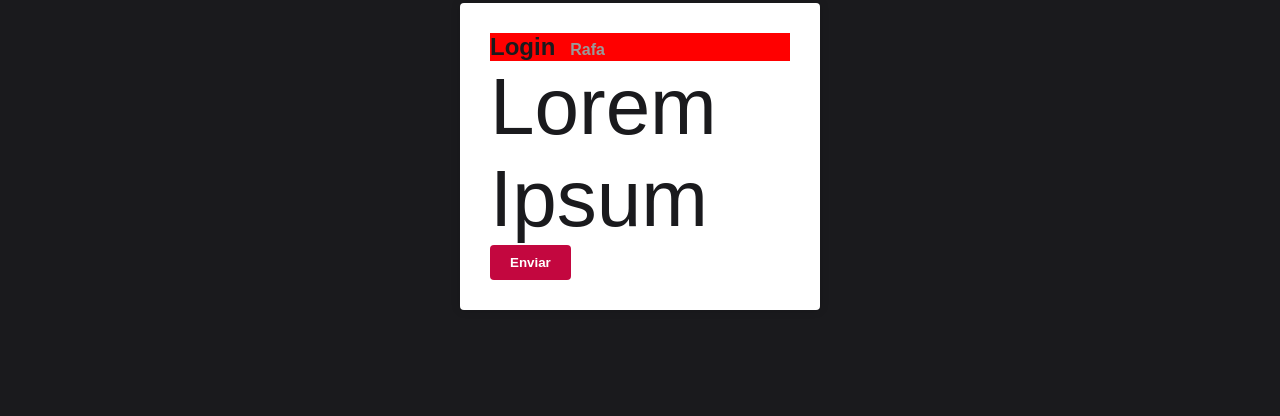
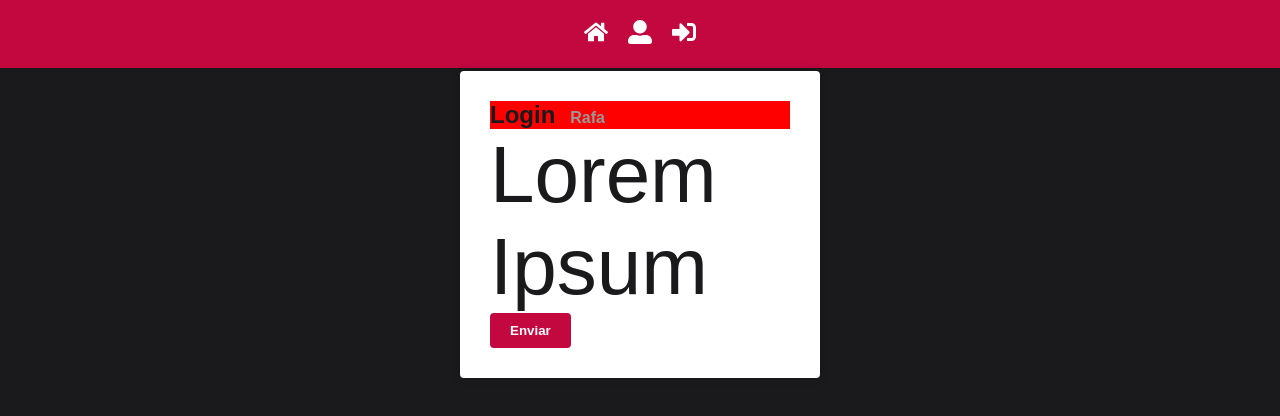
Before and after one commit to RafaelBartKings/react-base, a React (Create React App) app: page / in a window 1280 px wide. Shown: the top 416 px of the page. Built offline with nearby package versions, Linux system fonts and the light colour scheme.

Commit message:
header application

```diff
--- a/package.json
+++ b/package.json
@@ -8,6 +8,8 @@
     "@testing-library/user-event": "^13.5.0",
     "react": "^18.2.0",
     "react-dom": "^18.2.0",
+    "react-icons": "^4.8.0",
+    "react-router-dom": "^5.2.0",
     "react-scripts": "5.0.1",
     "styled-components": "^5.3.9",
     "web-vitals": "^2.1.4"
--- a/src/App.js
+++ b/src/App.js
@@ -2,11 +2,13 @@
 
 import Login from "./pages/Login";
 import GlobalStyle from "./styles/GlobalStyle";
+import Header from "./components/Header";
 
 function App() {
 
   return (
     <>
+      <Header />
       <Login />
       <GlobalStyle />
     </>
--- a/src/components/Header/index.js
+++ b/src/components/Header/index.js
@@ -0,0 +1,22 @@
+import React from "react";
+import { FaHome, FaSignInAlt, FaUserAlt } from "react-icons/fa";
+
+import { Nav } from "./styled";
+
+export default function Header() {
+  return (
+    <Nav>
+      <a href="">
+        <FaHome size={24}/>
+      </a>
+
+      <a href="">
+        <FaUserAlt size={24}/>
+      </a>
+
+      <a href="">
+        <FaSignInAlt size={24}/>
+      </a>
+    </Nav>
+  )
+}
--- a/src/components/Header/styled.js
+++ b/src/components/Header/styled.js
@@ -0,0 +1,17 @@
+import styled from "styled-components";
+import { primaryColor } from "../../config/colors";
+
+export const Nav = styled.nav`
+  background: ${primaryColor};
+  padding: 20px;
+  display: flex;
+  align-items: center;
+  justify-content: center;
+
+  a {
+  color: #fff;
+  margin: 0 10px 0;
+  font-weight: bold;
+  }
+
+`
```
Also changed, not shown: 1 other file (tests, documents, lock files or other folders).
